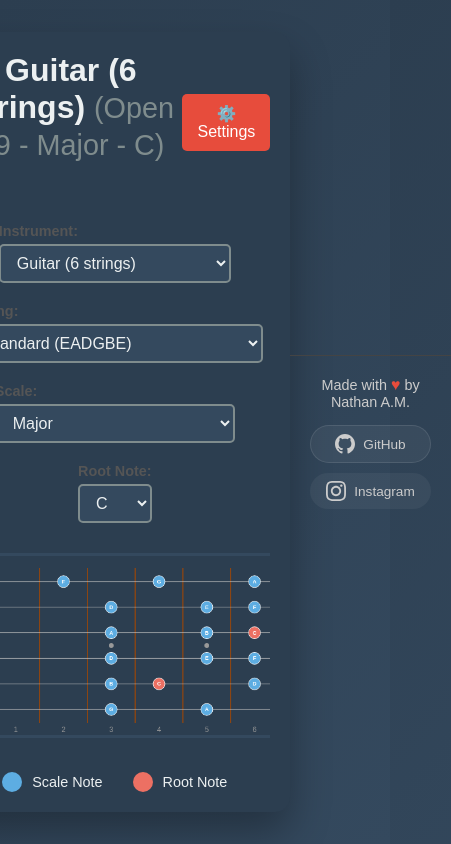
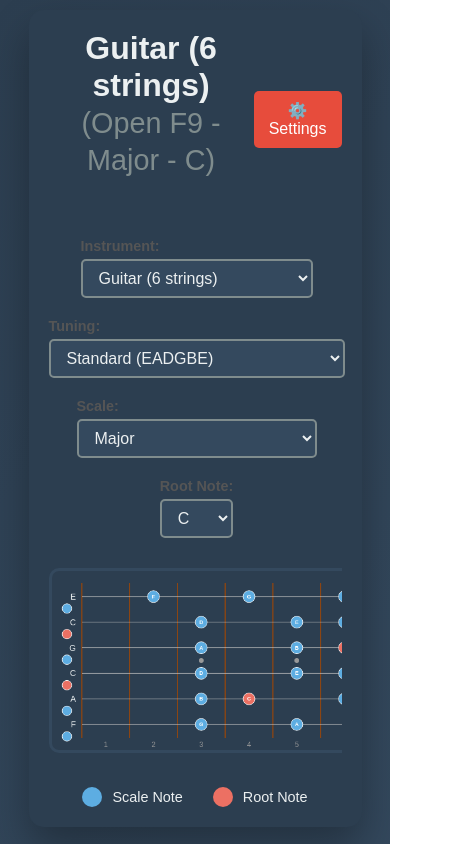
Before and after one commit to clickbaitnate/Fretboard-Magick, a plain HTML site: page index.html in a window 390 px wide. Shown: the top 844 px of the page, 451 px wide, since content can reach past the window. Drawn offline with Linux system fonts and the light colour scheme.

Commit message:
Fix footer positioning and improve mobile layout

```diff
--- a/styles.css
+++ b/styles.css
@@ -10,8 +10,10 @@ body {
     color: #333;
     min-height: 100vh;
     display: flex;
+    flex-direction: column;
     justify-content: center;
     align-items: center;
+    padding: 20px;
 }
 
 .container {
@@ -888,15 +890,13 @@ body {
 
 /* Footer Styles */
 .footer {
-    margin-top: 40px;
+    margin-top: 60px;
     padding: 20px 0;
     text-align: center;
     border-top: 1px solid var(--footer-border, #e1e8ed);
     background: transparent;
     width: 100%;
-    max-width: 900px;
-    margin-left: auto;
-    margin-right: auto;
+    max-width: 1000px;
 }
 
 .footer-content {
@@ -1106,6 +1106,15 @@ body {
 
 /* Responsive footer */
 @media (max-width: 768px) {
+    body {
+        padding: 10px;
+    }
+
+    .footer {
+        margin-top: 30px;
+        padding: 15px 0;
+    }
+
     .social-links {
         flex-direction: column;
         gap: 10px;
```
